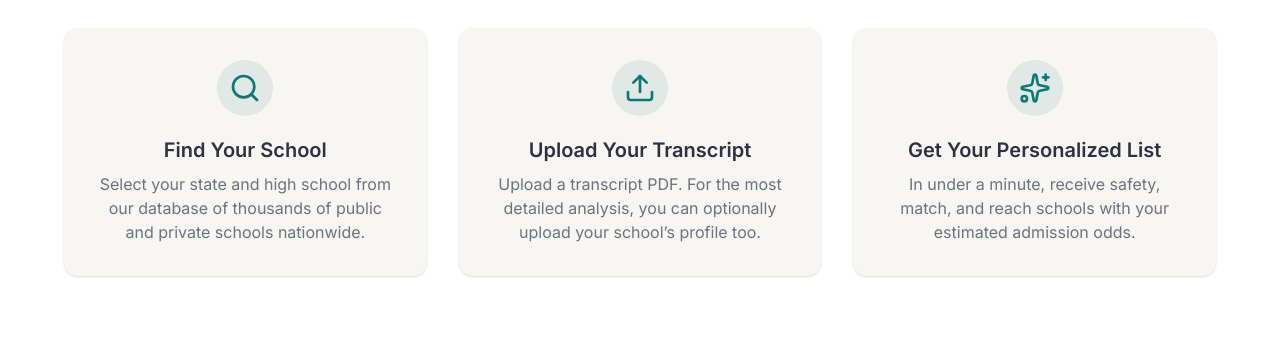
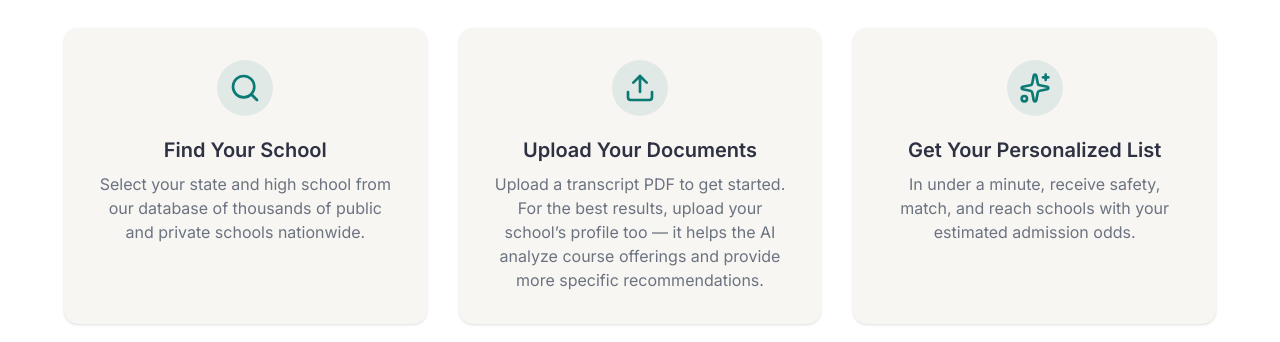
Before and after one commit to thrivefamilycoaching/corvessa-rigor, a Next.js app: page / in a window 1280 px wide. Shown: the part 940-1282 px from the top of the page. Built offline with nearby package versions, Linux system fonts and the light colour scheme.

Commit message:
Update How It Works step 2 to emphasize school profile value
Co-Authored-By: Claude Opus 4.6 <noreply@anthropic.com>

```diff
--- a/src/app/page.tsx
+++ b/src/app/page.tsx
@@ -90,8 +90,8 @@ export default function LandingPage() {
               },
               {
                 icon: <Upload className="h-8 w-8 text-teal" />,
-                title: "Upload Your Transcript",
-                desc: "Upload a transcript PDF. For the most detailed analysis, you can optionally upload your school\u2019s profile too.",
+                title: "Upload Your Documents",
+                desc: "Upload a transcript PDF to get started. For the best results, upload your school\u2019s profile too \u2014 it helps the AI analyze course offerings and provide more specific recommendations.",
               },
               {
                 icon: <Sparkles className="h-8 w-8 text-teal" />,
```
